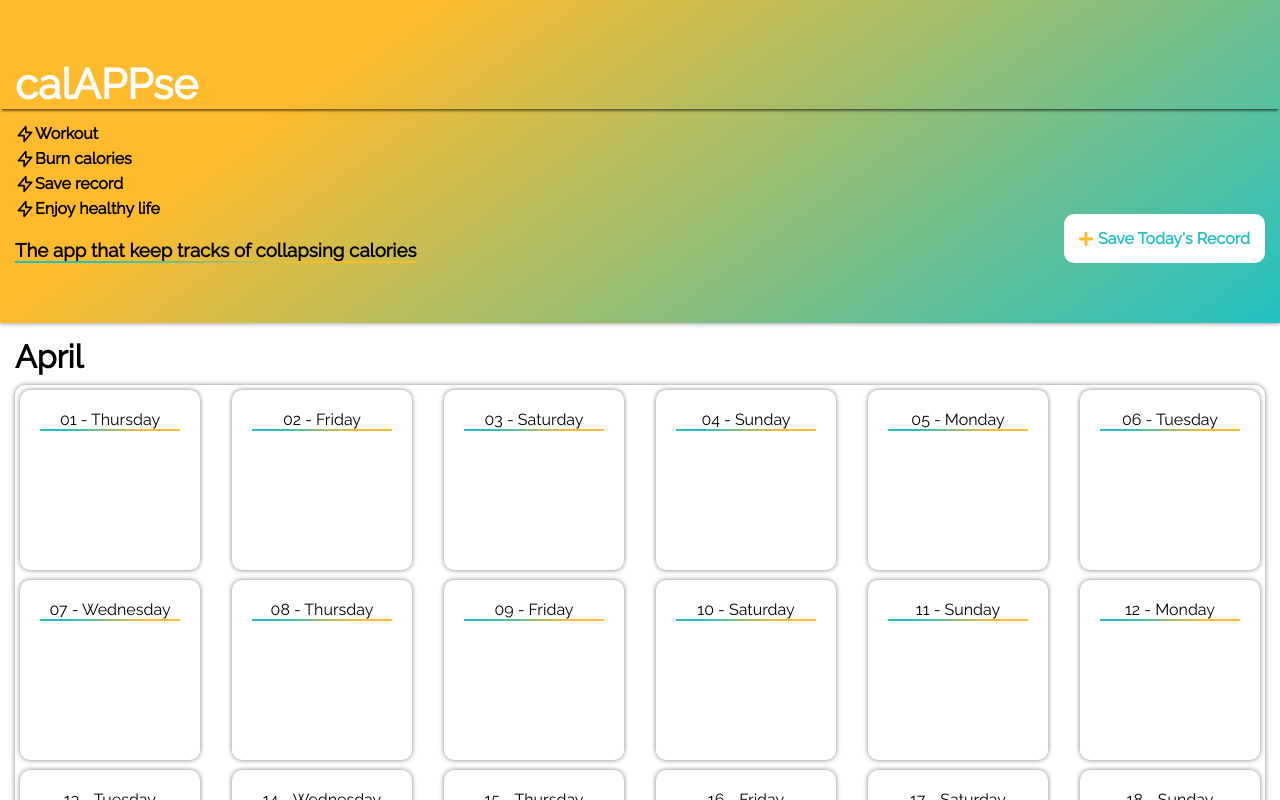
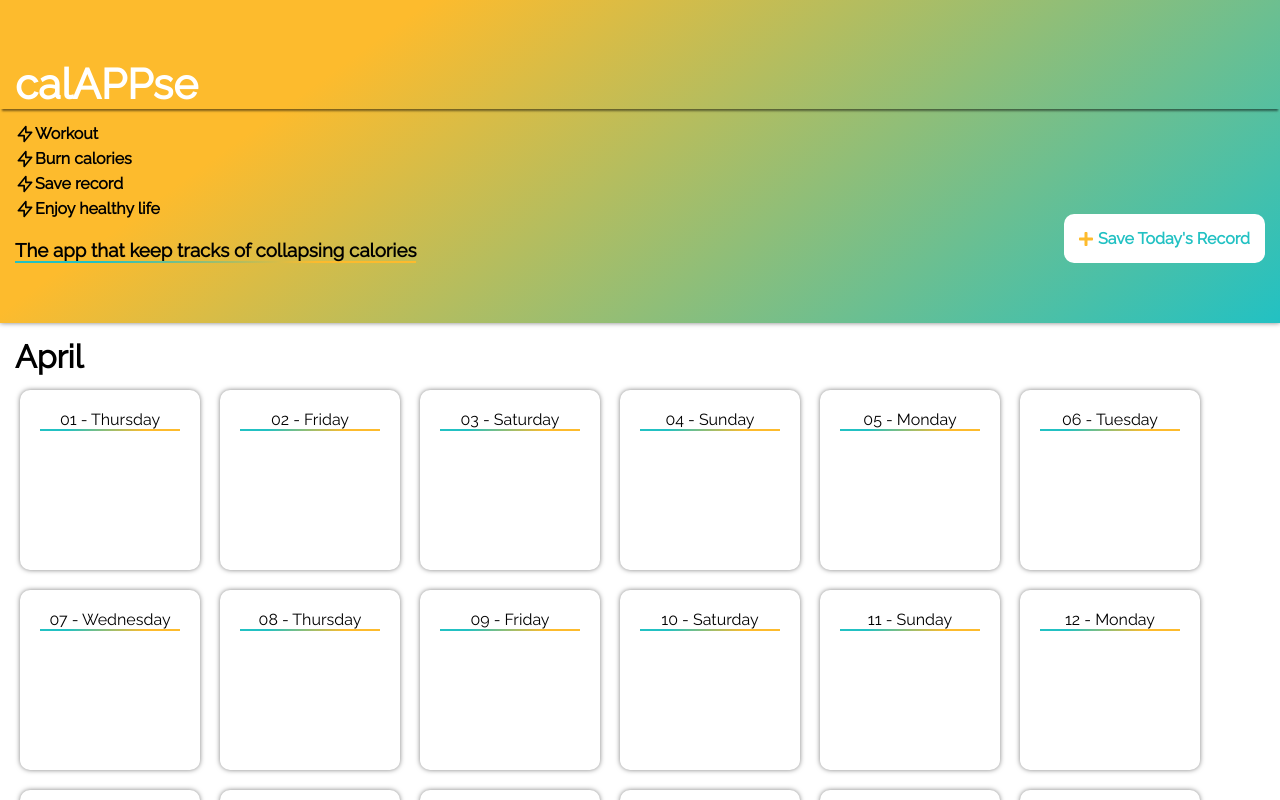
Before and after one commit to HristomirAsenov/calAPPse, a Next.js app: page /months/april in a window 1280 px wide. Shown: the top 800 px of the page. Built offline with nearby package versions, Linux system fonts and the light colour scheme.

Commit message:
housekeeping

```diff
--- a/components/month-day-list/month-day-list.module.scss
+++ b/components/month-day-list/month-day-list.module.scss
@@ -2,10 +2,6 @@
 
 .month-days-container {
     display: flex;
-    justify-content: space-between;
+    gap: 10px;
     flex-wrap: wrap;
-
-    box-shadow: 0 0 5px 0 rgba(0,0,0,0.5);
-
-    border-radius: 10px;
 }
--- a/components/month-list/month-list-item/month-list-item.js
+++ b/components/month-list/month-list-item/month-list-item.js
@@ -21,6 +21,8 @@ const MonthListItem = ({
         }
     };
 
+    const capitalizedName = capitelizeString(name);
+
     return (
         <div className={ classes.month }>
             <Link
@@ -32,10 +34,10 @@ const MonthListItem = ({
                 } }
             >
                 <a
-                    title={ `Check ${capitelizeString(name)} records` }
+                    title={ `Check ${capitalizedName} records` }
                     className={ classes['month-link'] }
                 >
-                    { capitelizeString(name) }
+                    { capitalizedName }
                 </a>
             </Link>
             <SeasonIcon />
--- a/pages/months/[month]/index.js
+++ b/pages/months/[month]/index.js
@@ -12,9 +12,10 @@ function SelectedMonthPage() {
     const daysInSelectedMonth = getDaysInMonth(month);
     const days = Array.from([...Array(daysInSelectedMonth)].keys());
 
+    console.log(month);
     return (
         <div className={ `${classes['month-container']} container` }>
-            <h1>{ capitelizeString(month) }</h1>
+            <h1>{ month && capitelizeString(month) }</h1>
             <MonthDayList days={ days } />
         </div>
     )
```
